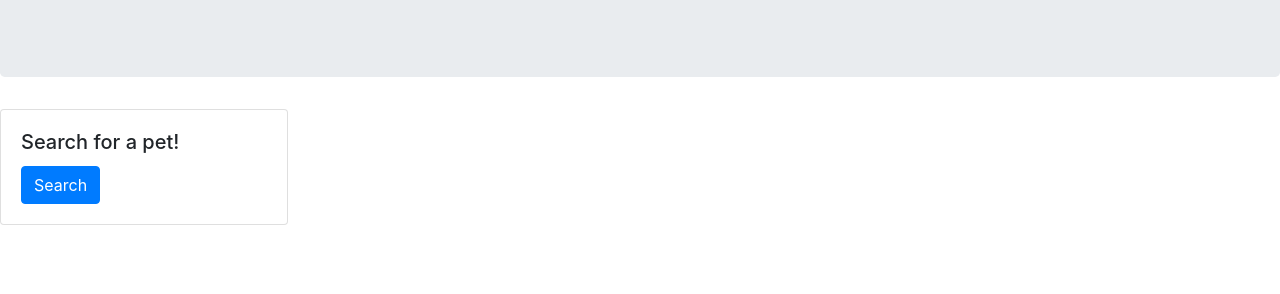
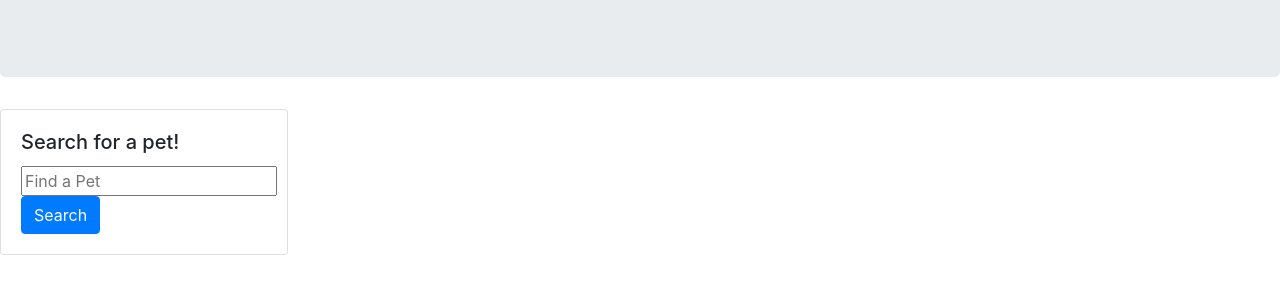
Before and after one commit to brettfleming/Cocktails-Cuisine-Craft-Beers, a plain HTML site: page index.html in a window 1280 px wide. Shown: the part 228-522 px from the top of the page. Drawn offline with nearby package versions, Linux system fonts and the light colour scheme.

Commit message:
changed test input

```diff
--- a/index.html
+++ b/index.html
@@ -33,14 +33,15 @@
 </header>
 
 <body>
-  <div class="jumbotron text-center">
-    <h1 class="display-4">Adopt a Pet!</h1>
-    <p class="lead">Planning to adopt a pet? Please enter your criteria below to see what pets are available near you!</p>
-  </div>
+    <div class="jumbotron text-center">
+        <h1 class="display-4">Adopt a Pet!</h1>
+        <p class="lead">Planning to adopt a pet? Please enter your criteria below to see what pets are available near you!</p>
+    </div>
 
     <div class="card" style="width: 18rem;">
         <div class="card-body">
         <h5 class="card-title">Search for a pet!</h5>
+        <input class= search placeholder="Find a Pet"></input>
         <a href="#" class="btn btn-primary">Search</a>
         </div>
     </div>
```
